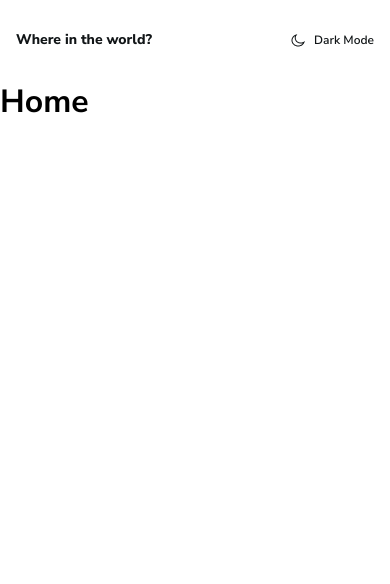
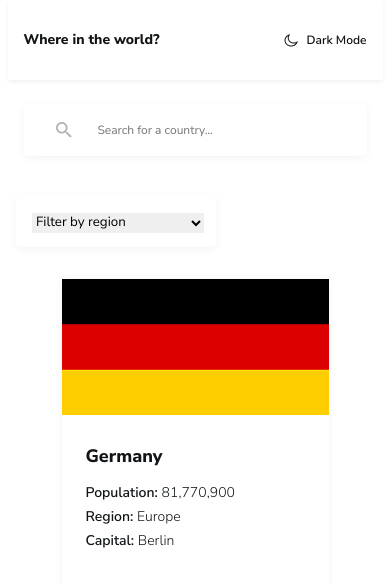
Before and after one commit to Isaacayomi/rest-countries-app, a React (Vite) app: page / in a window 390 px wide. Shown: the top 584 px of the page. Built offline with nearby package versions, Linux system fonts and the light colour scheme.

Commit message:
build: set up search/filter UI, responsive CountryCard, and routing

```diff
--- /dev/null
+++ b/src/components/Filter.tsx
@@ -0,0 +1,54 @@
+import styled from "styled-components";
+
+const StyledSelect = styled.div`
+  border: 1px solid red;
+  max-width: 12.5rem;
+  width: 100%;
+  margin-inline: auto;
+  margin-right: 0;
+  padding-block: 0.88rem;
+  padding-inline: 1rem;
+  outline: none;
+  border: none;
+  border-radius: 0.3125rem;
+  background: #fff;
+  box-shadow: 0 2px 9px 0 rgba(0, 0, 0, 0.05);
+  margin-left: 1rem;
+  margin-bottom: 2rem;
+`;
+
+const SelectField = styled.select`
+  outline: none;
+  border: none;
+  padding-right: 3.88rem;
+
+  @media (min-width: 1024px) {
+    font-size: 0 875rem;
+  }
+`;
+
+const Option = styled.option`
+  outline: none;
+  border-radius: 0.3125rem;
+  background: #fff;
+  box-shadow: 0 2px 9px 0 rgba(0, 0, 0, 0.05);
+`;
+
+function Filter() {
+  return (
+    <StyledSelect>
+      <SelectField defaultValue="">
+        <Option value="" disabled hidden>
+          Filter by region
+        </Option>
+        <Option value="Africa">Africa</Option>
+        <Option value="America">America</Option>
+        <Option value="Europe">Europe</Option>
+        <Option value="Asia">Asia</Option>
+        <Option value="Oceania">Oceania</Option>
+      </SelectField>
+    </StyledSelect>
+  );
+}
+
+export default Filter;
--- /dev/null
+++ b/src/components/Search.tsx
@@ -0,0 +1,55 @@
+import styled from "styled-components";
+import SEARCH_ICON from "../assets/images/search.png";
+
+const Label = styled.label`
+  max-width: 21.4375rem;
+  width: 100%;
+  margin-inline: auto;
+  border-radius: 0.3125rem;
+  background: #fff;
+  box-shadow: 0 2px 9px 0 rgba(0, 0, 0, 0.05);
+  padding-block: 1rem;
+  display: flex;
+  gap: 1.62rem;
+  align-items: center;
+  margin-bottom: 2.5rem;
+
+  @media (min-width: 1024px) {
+    margin-inline: 0;
+    max-width: 30rem;
+  }
+`;
+const Input = styled.input`
+  color: #c4c4c4;
+  font-size: 0.75rem;
+  font-style: normal;
+  font-weight: 400;
+  line-height: 1.25rem; /* 166.667% */
+  outline: none;
+  border: none;
+
+  @media (min-width: 1024px) {
+    font-size: 0.875rem;
+  }
+`;
+
+const SearchIcon = styled.img`
+  padding-left: 2rem;
+`;
+
+function Search() {
+  return (
+    <>
+      <Label>
+        <SearchIcon src={SEARCH_ICON} alt="search icon" />
+        <Input
+          type="text"
+          name="country"
+          id="country"
+          placeholder="Search for a country..."
+        />
+      </Label>
+    </>
+  );
+}
+export default Search;
--- /dev/null
+++ b/src/features/countryDetails/CountryCard.tsx
@@ -0,0 +1,85 @@
+import styled from "styled-components";
+import FLAG from "../../assets/images/flag.png";
+import { Link } from "react-router";
+
+type FlagProps = {
+  countryName?: string;
+  population?: number;
+  region?: string;
+  capital?: string;
+};
+
+const StyledContainer = styled.div`
+  max-width: 16.6875rem;
+  margin-inline: auto;
+  border-radius: 0.3125rem;
+  background: #fff;
+  box-shadow: 0 0 7px 2px rgba(0, 0, 0, 0.03);
+  padding-bottom: 2.88rem;
+  text-decoration: none;
+  margin-bottom: 2.5rem;
+`;
+
+const Flag = styled.img`
+  width: 100%;
+  height: 10rem;
+  padding-bottom: 1.5rem;
+`;
+
+const CountryName = styled.h3`
+  padding-bottom: 1rem;
+  padding-left: 1.5rem;
+  color: #111517;
+  font-size: 1.125rem;
+  font-style: normal;
+  font-weight: 800;
+  line-height: 1.625rem; /* 144.444% */
+`;
+const Population = styled.p`
+  padding-bottom: 0.5rem;
+  padding-left: 1.5rem;
+`;
+const Region = styled.p`
+  padding-bottom: 0.5rem;
+  padding-left: 1.5rem;
+`;
+const Capital = styled.p`
+  padding-bottom: 0.5rem;
+  padding-left: 1.5rem;
+`;
+
+const FlagDetails = styled.span`
+  font-style: normal;
+  font-weight: 300;
+  line-height: 1rem;
+`;
+
+const StyledLink = styled(Link)`
+  text-decoration: none;
+  color: #111517;
+  font-size: 0.875rem;
+  font-style: normal;
+  font-weight: 600;
+  line-height: 1rem; /* 114.286% */
+`;
+
+function CountryCard({ countryName, population, region, capital }: FlagProps) {
+  return (
+    <StyledLink to="country-details">
+      <StyledContainer>
+        <Flag src={FLAG} alt=" flag" />
+        <CountryName>Germany</CountryName>
+        <Population>
+          Population: <FlagDetails>81,770,900</FlagDetails>
+        </Population>
+        <Region>
+          Region: <FlagDetails>Europe</FlagDetails>
+        </Region>
+        <Capital>
+          Capital: <FlagDetails>Berlin</FlagDetails>
+        </Capital>
+      </StyledContainer>
+    </StyledLink>
+  );
+}
+export default CountryCard;
--- a/src/features/home/Home.tsx
+++ b/src/features/home/Home.tsx
@@ -1,4 +1,19 @@
+import styled from "styled-components";
+import CountryCard from "../countryDetails/CountryCard";
+
+const StyledHome = styled.div`
+  @media (min-width: 1024px) {
+    display: grid;
+    grid-template-columns: repeat(4, 1fr);
+    gap: 4.62rem;
+  }
+`;
+
 const Home = () => {
-  return <h1>Home</h1>;
+  return (
+    <StyledHome>
+      <CountryCard />
+    </StyledHome>
+  );
 };
 export default Home;
--- a/src/ui/Applayout.tsx
+++ b/src/ui/Applayout.tsx
@@ -2,11 +2,29 @@ import { Outlet } from "react-router";
 import Header from "./Header";
 import styled from "styled-components";
 import GlobalStyles from "../styles/GlobalStyles";
+import Search from "../components/Search";
+import Filter from "../components/Filter";
 
 const StyledApp = styled.div`
   display: flex;
   flex-direction: column;
   justify-content: center;
+  max-width: 450px;
+  width: 100%;
+  margin-inline: auto;
+
+  @media (min-width: 1024px) {
+    max-width: 1024px;
+    width: 100%;
+  }
+`;
+
+const ActionsBars = styled.div`
+  @media (min-width: 1024px) {
+    display: flex;
+    justify-content: space-between;
+    align-items: center;
+  }
 `;
 const Applayout = () => {
   return (
@@ -16,6 +34,10 @@ const Applayout = () => {
 
       <StyledApp>
         <Header />
+        <ActionsBars>
+          <Search />
+          <Filter />
+        </ActionsBars>
         <Outlet />
       </StyledApp>
     </>
--- a/src/ui/Header.tsx
+++ b/src/ui/Header.tsx
@@ -6,6 +6,9 @@ const H1 = styled.h1`
   font-style: normal;
   font-weight: 800;
   line-height: 1.25rem;
+  @media (min-width: 1024px) {
+    font-size: 1.5rem;
+  }
 `;
 
 const StyledNav = styled.nav`
@@ -16,6 +19,17 @@ const StyledNav = styled.nav`
   padding-inline: 1rem;
   padding-block: 1.88rem;
   background-color: white;
+  margin-bottom: 1.5rem;
+  box-shadow: 0 2px 4px 0 rgba(0, 0, 0, 0.06);
+  max-width: 23.4375rem;
+  width: 100%;
+  margin-inline: auto;
+
+  @media (min-width: 1024px) {
+    max-width: 90rem;
+    width: 100%;
+    margin-bottom: 3rem;
+  }
 `;
 
 const Span = styled.span`
@@ -32,6 +46,10 @@ const Mode = styled.p`
   font-style: normal;
   font-weight: 600;
   line-height: normal;
+
+  @media (min-width: 1024px) {
+    font-size: 1rem;
+  }
 `;
 
 function Header() {
```
Also changed, not shown: src/assets/images/flag.png (added), src/assets/images/search.png (added).
